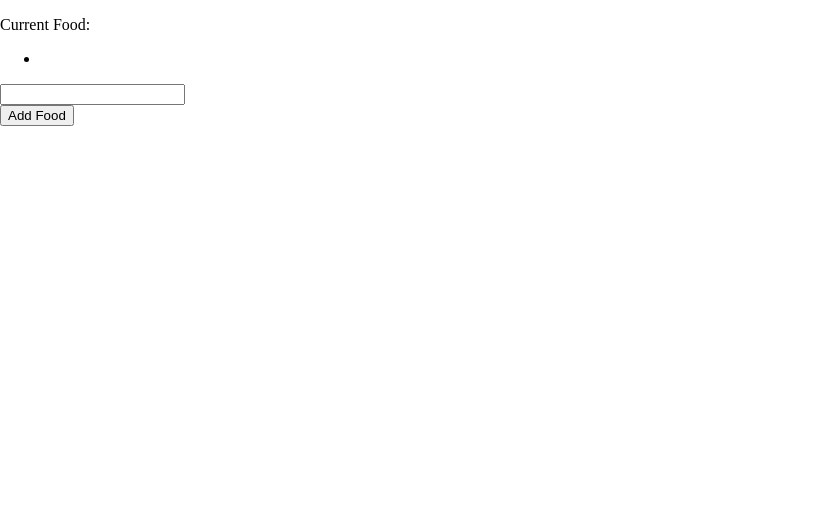
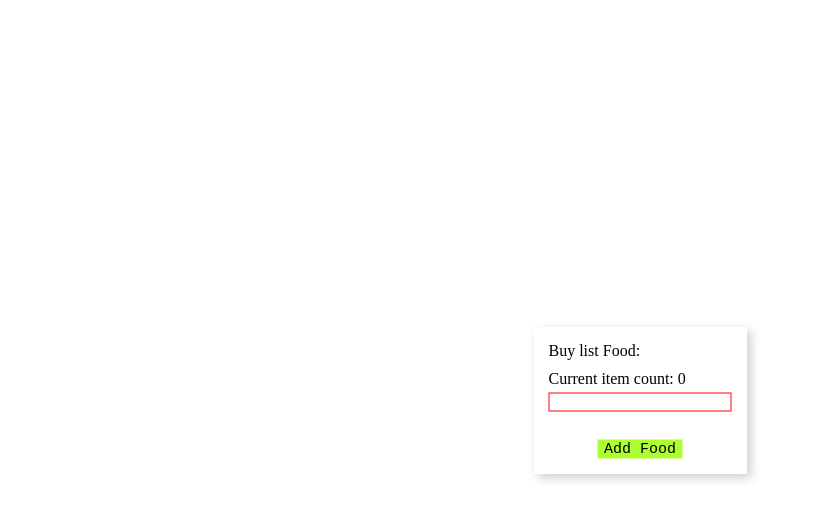
Before and after one commit to RiasGremoryHSDXD/Portfolio, a React (Vite) app in the folder my-portfolio/: page / in a window 1280 px wide. Shown: the top 520 px of the page, without its empty margins (0-818 px from the left). Built offline with nearby package versions, Linux system fonts and the light colour scheme.

Commit message:
simple grocery list

```diff
--- a/my-portfolio/src/MyComponent.tsx
+++ b/my-portfolio/src/MyComponent.tsx
@@ -1,7 +1,7 @@
 import { useState } from "react";
 
 function MyComponent() {
-    const [foods, setFoods] = useState([""]);
+    const [foods, setFoods] = useState<string[]>([]);
     const [newFood, setNewFood] = useState(""); // Stores the input value
 
     const handleInputChange = (event:any) => {
@@ -9,21 +9,46 @@ function MyComponent() {
     }
 
     const handleAddFood = () => {
-        setFoods(prevState => [...prevState, newFood]); // Add new food
-        setNewFood(""); // Clear input field after adding
+
+        if(validatedInputIsAlphabet(newFood) && !data_isAllWhiteSpace(newFood))
+        {
+            setFoods(prevState => [...prevState, newFood]);
+            setNewFood("");
+        }
+        else
+        {
+            alert(newFood.length)
+            // alert('Only the alphabet and space are allowed.')
+        }
+    }
+
+    const data_isAllWhiteSpace = (check_value:string) =>
+    {
+        return /^\s+$/.test(check_value)
+    }
+
+
+    const validatedInputIsAlphabet = (check_value:string) => {
+        return /^[a-zA-Z\s]+$/.test(check_value)
+    }
+
+    const count_current_item = () => {
+        return foods.length;
     }
 
     return (
-        <div>
-            <p>Current Food:</p>
+        <div className="main_cointainer">
+            <div className="center">
+                <p>Buy list Food:</p>
                 <ul>
                     {foods.map((food, index) => (
                         <li key={index}>{food}</li>
                     ))}
                 </ul>
-
-            <input type="text" value={newFood} onChange={handleInputChange} /><br />
+                <p>Current item count: {count_current_item()}</p>
+                <input type="text" value={newFood} onChange={handleInputChange} className="wew"/><br />
                 <button onClick={handleAddFood}>Add Food</button>
+                </div>
         </div>
     );
 }
--- a/my-portfolio/src/index.css
+++ b/my-portfolio/src/index.css
@@ -1,3 +1,49 @@
+
+.main_cointainer
+{
+  position: absolute;
+  top: 50%;
+  left: 50%;
+  transform: translate(-50%, -50%);
+  box-shadow: 4px 4px 10px rgba(10, 10, 10, 0.2);
+}
+.center
+{
+  display: flex;
+  flex-direction: column;
+  align-items: start;
+  gap: 5px;
+  padding: 15px;
+}
+.center ul
+{
+  margin: 0;
+}
+
+.center p
+{
+  margin: 0;
+  padding: 0;
+}
+.wew
+{
+  border: 1px solid red;
+}
+
+button
+{
+  font-size: 15px;
+  font-family: 'Courier New', Courier, monospace;
+  border: none;
+  background-color: greenyellow;
+  align-self: center;
+}
+
+button:hover
+{
+  background-color: gray;
+  cursor: pointer;
+}
 /*
   Color Picker
 */
```
Lines whose indentation alone changed are shown as unchanged.
